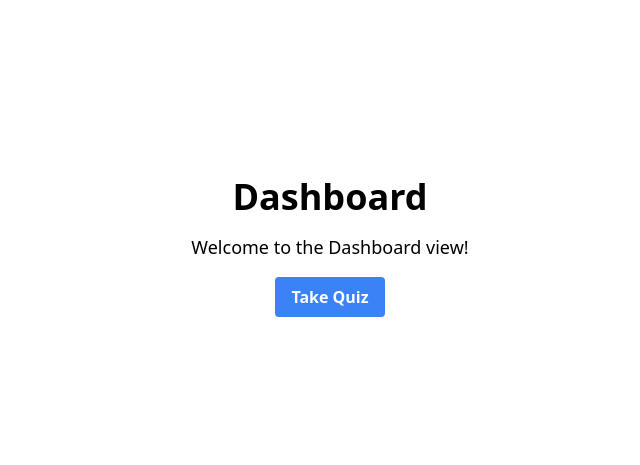
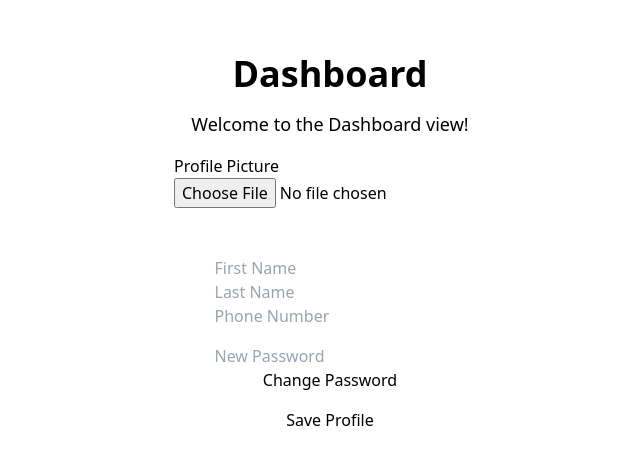
Before and after one commit to m5136771/christlike-attributes, a React (Create React App) app: page /dashboard in a window 1280 px wide. Shown: the part 153-618 px from the top of the page, without its empty margins (310-950 px from the left). Built offline with nearby package versions, Linux system fonts and the light colour scheme; no server answers; sample sign-in values are in the browser's storage.

Commit message:
Add user profile functionality to Dashboard view

```diff
--- a/src/views/Dashboard.js
+++ b/src/views/Dashboard.js
@@ -1,23 +1,132 @@
-import React from 'react';
-import { useNavigate } from 'react-router-dom'; // Import useNavigate
+import React, { useState, useEffect } from 'react';
+import { useNavigate } from 'react-router-dom';
+import { getAuth, updatePassword } from 'firebase/auth';
+import axios from 'axios';
+
+// TODO: Make Saving profile button update DB
 
 const Dashboard = () => {
 	const navigate = useNavigate();
+	const [user, setUser] = useState({
+		email: '',
+		firstName: '',
+		lastName: '',
+		phoneNumber: '',
+		profilePicture: null
+	});
+	const [newPassword, setNewPassword] = useState('');
+
+	useEffect(() => {
+		const auth = getAuth();
+		const u = auth.currentUser;
+
+		if (u) {
+			axios.get('http://localhost:5000/api/users', {
+				params: { email: u.email }
+			})
+				.then(response => {
+					setUser(response.data);
+				})
+				.catch(error => {
+					console.error('Error finding user:', error);
+				});
+		} else {
+			navigate('/');
+		}
+	}, [navigate]);
 
 	const goToQuestionnaire = () => {
 		navigate('/questionnaire');
+	};
+
+	const handleInputChange = async (event) => {
+		const { name, value } = event.target;
+		setUser({ ...user, [name]: value });
+		try {
+			await axios.put('http://localhost:5000/api/users', user);
+			console.log('User profile updated');
+		} catch (error) {
+			console.error('Error updating user profile:', error);
+		}
+	};
+
+	const handleSubmit = async () => {
+		try {
+			await axios.put('http://localhost:5000/api/users', user);
+			console.log('User profile updated');
+		} catch (error) {
+			console.error('Error updating user profile:', error);
+		}
+	};
+
+	const handleChangePassword = async () => {
+		const auth = getAuth();
+		const firebaseUser = auth.currentUser;
+
+		if (firebaseUser) {
+			try {
+				await updatePassword(firebaseUser, newPassword);
+				console.log('Password successfully updated');
+			} catch (error) {
+				console.error('Error updating password:', error);
+			}
+		}
 	};
 
 	return (
 		<div className="flex flex-col items-center justify-center h-screen">
 			<h1 className="text-4xl font-bold mb-4">Dashboard</h1>
 			<p className="text-lg">Welcome to the Dashboard view!</p>
-			<button
-				className="mt-4 bg-blue-500 hover:bg-blue-700 text-white font-bold py-2 px-4 rounded"
-				onClick={goToQuestionnaire}
-			>
-				Take Quiz
-			</button>
+
+			<div className="flex flex-col my-4">
+				<label htmlFor="profilePicture">Profile Picture</label>
+				<input
+					type="file"
+					name="profilePicture"
+					onChange={handleInputChange}
+				/>
+			</div>
+
+			<div className='flex flex-col my-2'>
+				<input
+					type="text"
+					name="email"
+					value={user.email}
+					onChange={handleInputChange}
+				/>
+				<input
+					type="text"
+					name="firstName"
+					value={user.firstName}
+					onChange={handleInputChange}
+					placeholder="First Name"
+				/>
+				<input
+					type="text"
+					name="lastName"
+					value={user.lastName}
+					onChange={handleInputChange}
+					placeholder="Last Name"
+				/>
+				<input
+					type="text"
+					name="phoneNumber"
+					value={user.phoneNumber}
+					onChange={handleInputChange}
+					placeholder="Phone Number"
+				/>
+				<div className="flex flex-col my-4">
+					<input
+						type="password"
+						name="newPassword"
+						value={newPassword}
+						onChange={(e) => setNewPassword(e.target.value)}
+						placeholder="New Password"
+					/>
+					<button onClick={handleChangePassword}>Change Password</button>
+				</div>
+				<button onClick={handleSubmit}>Save Profile</button>
+			</div>
 		</div>
 	);
 };
```
